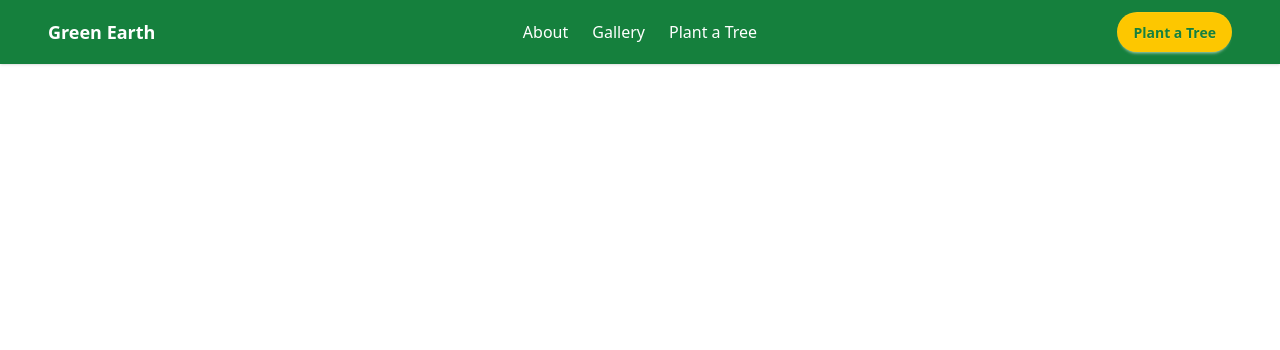
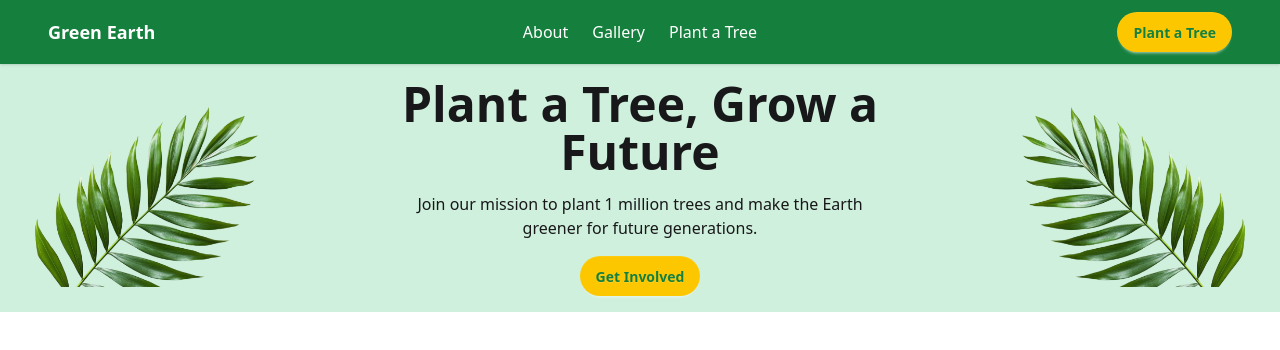
Before and after one commit to sumon-ahmed84/Green-Earth, a plain HTML site: page index.html in a window 1280 px wide. Drawn offline with nearby package versions, Linux system fonts and the light colour scheme.

Commit message:
added hero section

```diff
--- a/index.html
+++ b/index.html
@@ -59,7 +59,29 @@
         </div>
       </div>
     </header>
-    <main></main>
+    <main>
+      <section class="flex justify-center items-center space-x-6 bg-[#CFF0DC] ">
+        <div>
+          <img src="./assets/hero-leaf1.png" alt="">
+        </div>
+        <div class="hero  items-center ">
+  <div class="hero-content text-center">
+    <div class="">
+      <h1 class="text-5xl font-bold">Plant a Tree, Grow a Future</h1>
+      <p class="py-4 max-w-md mx-auto">
+        Join our mission to plant 1 million trees and make the Earth greener for future
+generations.
+      </p>
+      <button class="btn rounded-full bg-yellow-400 text-[#15803D] border-none">Get Involved</button>
+    </div>
+
+  </div>
+</div>
+<div>
+    <img src="./assets/hero-leaf2.png" alt="">
+  </div>
+      </section>
+    </main>
     <footer></footer>
     <script src="./index.js"></script>
   </body>
```
